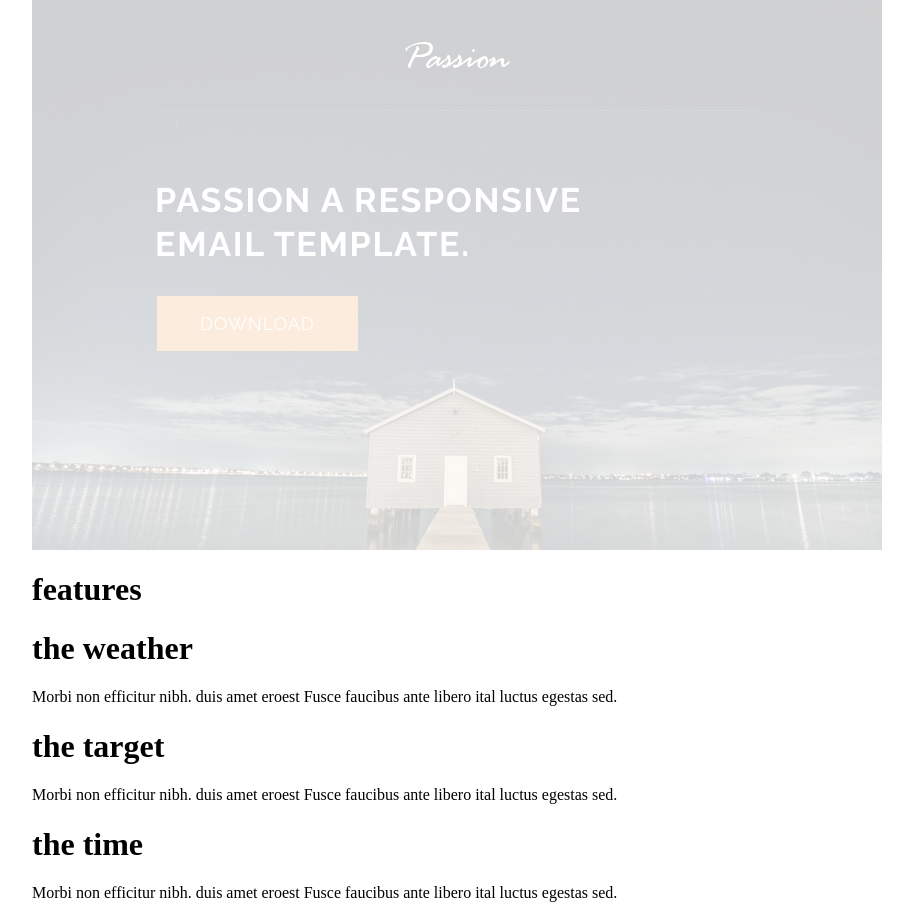
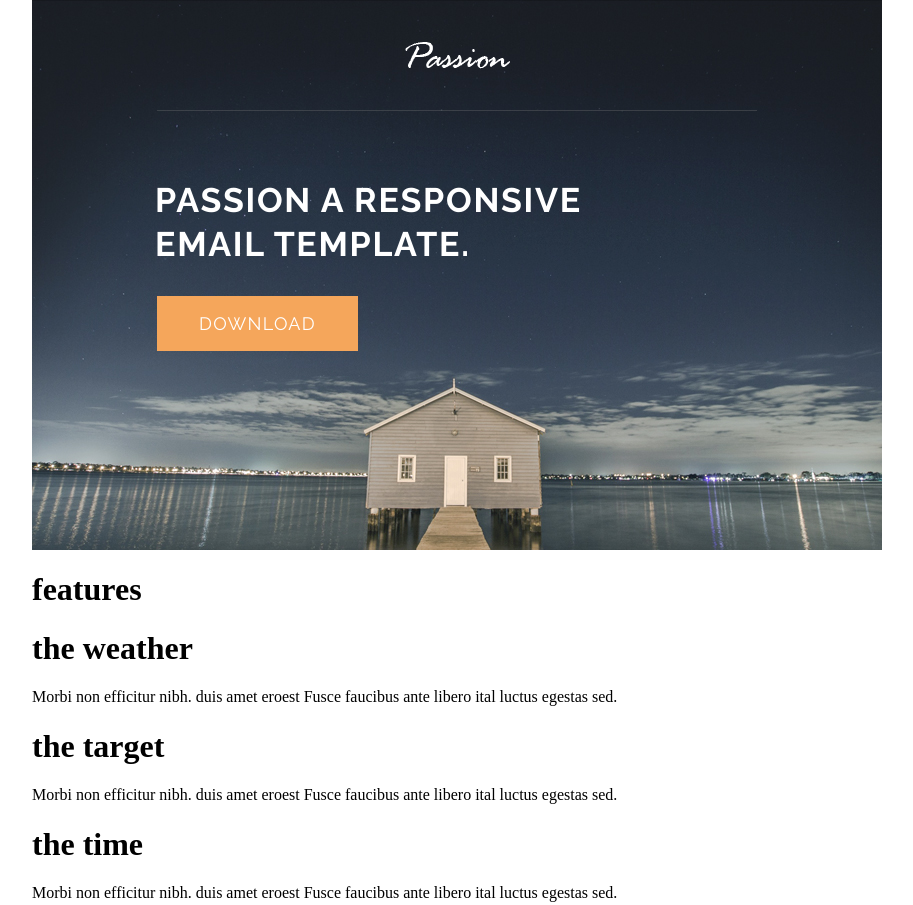
Before and after one commit to AlexanderBazukevich/Passion, a plain HTML site: page index.html in a window 1280 px wide. Shown: the top 905 px of the page, without its empty margins (183-1096 px from the left). Drawn offline with Linux system fonts and the light colour scheme.

Commit message:
fixed: dimentions are set in recommendet values

```diff
--- a/passion.css
+++ b/passion.css
@@ -8,7 +8,6 @@ body {
     height: 550px;
     padding: 0 125px;
     background-image: url(billboard.jpg);
-    opacity: 0.2;
 }
 
 .logo {
@@ -46,18 +45,18 @@ body {
     font-size: 34px;
     letter-spacing: .05em;
     font-weight: bold;
-    line-height: 44px;
+    line-height: 1.3;
 }
 
 .header__button {
     display: inline-block;
     cursor: pointer;
-    padding: 17px 43px;
+    padding: 17px 42px;
     color: white;
     background-color: #f5a65b;
     text-transform: uppercase;
     text-decoration: none;
-    letter-spacing: 1px;
+    letter-spacing: .07em;
     font-size: 18px;
     font-family: Raleway;
 }
```
